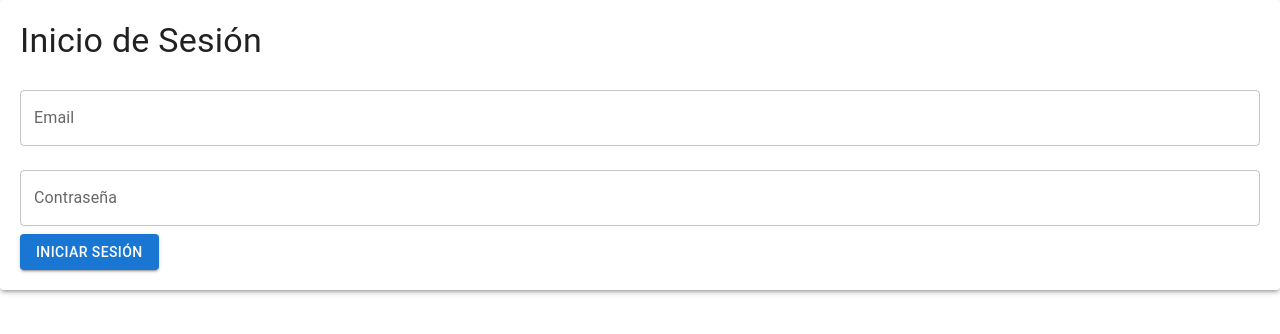
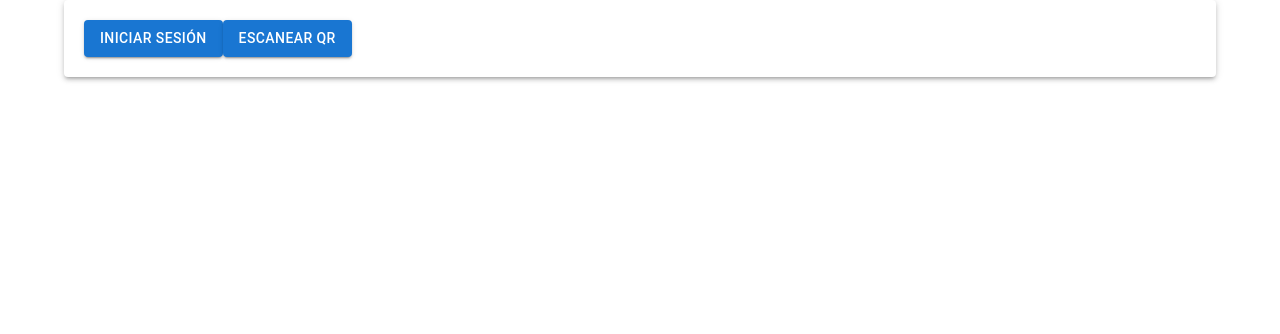
Before and after one commit to tuxrick/Piloutest, a React (Create React App) app in the folder pilou_frontend/: page / in a window 1280 px wide. Shown: the top 334 px of the page. Built offline with nearby package versions, Linux system fonts and the light colour scheme.

Commit message:
ADDED user register

```diff
--- a/pilou_frontend/src/App.js
+++ b/pilou_frontend/src/App.js
@@ -1,11 +1,17 @@
 import { BrowserRouter as Router, Route, Routes } from 'react-router-dom';
 import Login from './Components/Login/Login';
+import Home from './Components/Home/Home';
+import UserInfo from './Components/UserInfo/UserInfo';
+import UserRegister from './Components/UserRegister/UserRegister';
 
 function App() {
   return (
     <Router>
       <Routes>
-        <Route path="/" element={<Login/>} />
+        <Route path="/" element={<Home/>} />
+        <Route path="/login" element={<Login/>} />
+        <Route path="/user_info" element={<UserInfo/>} />
+        <Route path="/user_register" element={<UserRegister/>} />
       </Routes>
     </Router>
   );
--- /dev/null
+++ b/pilou_frontend/src/Components/Home/Home.js
@@ -0,0 +1,20 @@
+import React, { useState } from 'react';
+import {Container, Paper, Typography, TextField, Button } from '@mui/material';
+
+function Home() {
+
+  return (
+    <Container>
+      <Paper elevation={3} style={{ padding: '20px' }}>
+        <Button variant="contained" color="primary" >
+          Iniciar Sesión
+        </Button>
+        <Button variant="contained" color="primary" >
+          Escanear QR
+        </Button>
+      </Paper>
+    </Container>
+  );
+}
+
+export default Home;
--- a/pilou_frontend/src/Components/Login/Login.js
+++ b/pilou_frontend/src/Components/Login/Login.js
@@ -1,5 +1,5 @@
 import React, { useState } from 'react';
-import { Paper, Typography, TextField, Button } from '@mui/material';
+import {Container, Paper, Typography, TextField, Button } from '@mui/material';
 
 function Login() {
   const [email, setEmail] = useState('');
@@ -12,6 +12,7 @@ function Login() {
   };
 
   return (
+    <Container>
       <Paper elevation={3} style={{ padding: '20px' }}>
         <Typography variant="h4" gutterBottom>
           Inicio de Sesión
@@ -37,6 +38,7 @@ function Login() {
           Iniciar Sesión
         </Button>
       </Paper>
+    </Container>
   );
 }
 
--- /dev/null
+++ b/pilou_frontend/src/Components/UserInfo/UserInfo.js
@@ -0,0 +1,15 @@
+import React, { useState } from 'react';
+import {Container, Paper, Typography, TextField, Button } from '@mui/material';
+
+function UserInfo() {
+
+  return (
+    <Container>
+      <Paper elevation={3} style={{ padding: '20px' }}>
+        <Typography>User Info</Typography>
+      </Paper>
+    </Container>
+  );
+}
+
+export default UserInfo;
--- /dev/null
+++ b/pilou_frontend/src/Components/UserRegister/UserRegister.js
@@ -0,0 +1,15 @@
+import React, { useState } from 'react';
+import {Container, Paper, Typography, TextField, Button } from '@mui/material';
+
+function UserRegister() {
+
+  return (
+    <Container>
+      <Paper elevation={3} style={{ padding: '20px' }}>
+        <Typography>User Register</Typography>
+      </Paper>
+    </Container>
+  );
+}
+
+export default UserRegister;
```
Lines whose indentation alone changed are shown as unchanged.
